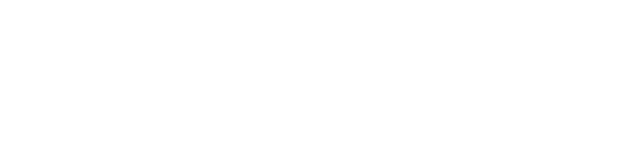
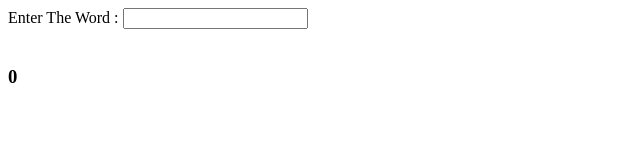
Before and after one commit to acciojob/mini-scrabble-ImranShah1109, a website: page main.html in a window 1280 px wide. Shown: the whole page, without its empty margins (0-640 px from the left). Drawn offline with Linux system fonts and the light colour scheme.

Commit message:
Update in html file

```diff
--- a/main.html
+++ b/main.html
@@ -8,6 +8,9 @@
 
 <body>
 	<!-- the entire body must be written by student -->
+	<label for="text">Enter The Word :</label>
+  	<input type="text" id="evaluatedText"><br><br>
+  	<h3 id="letterCount">0</h3>
     <script type="text/javascript" src="./script.js">
 </script>
 
```
